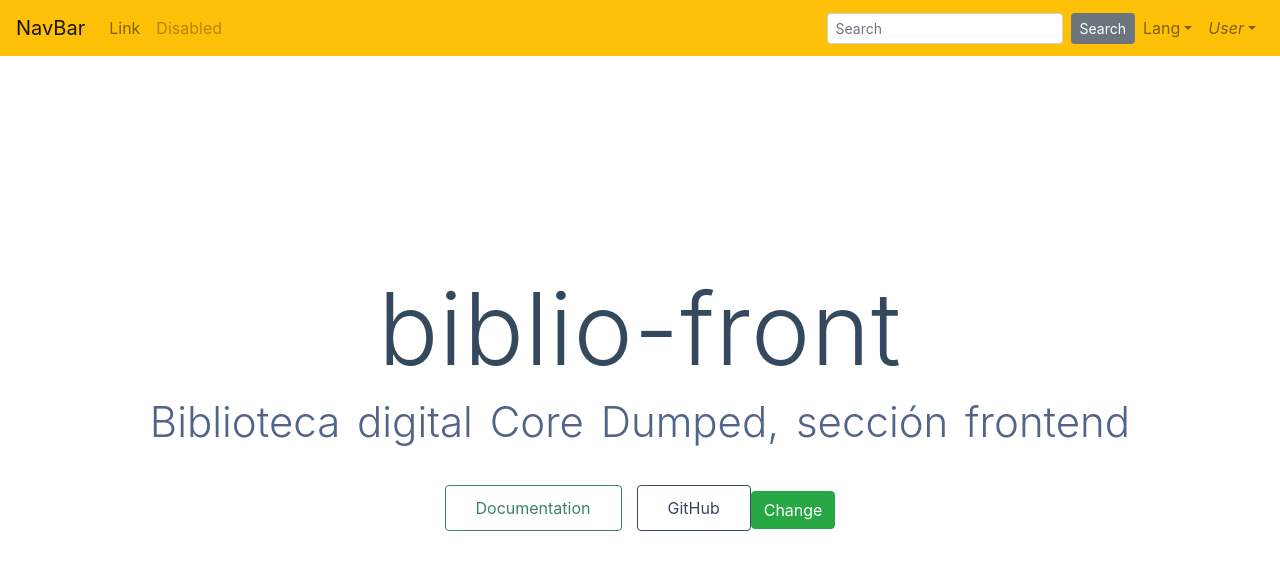
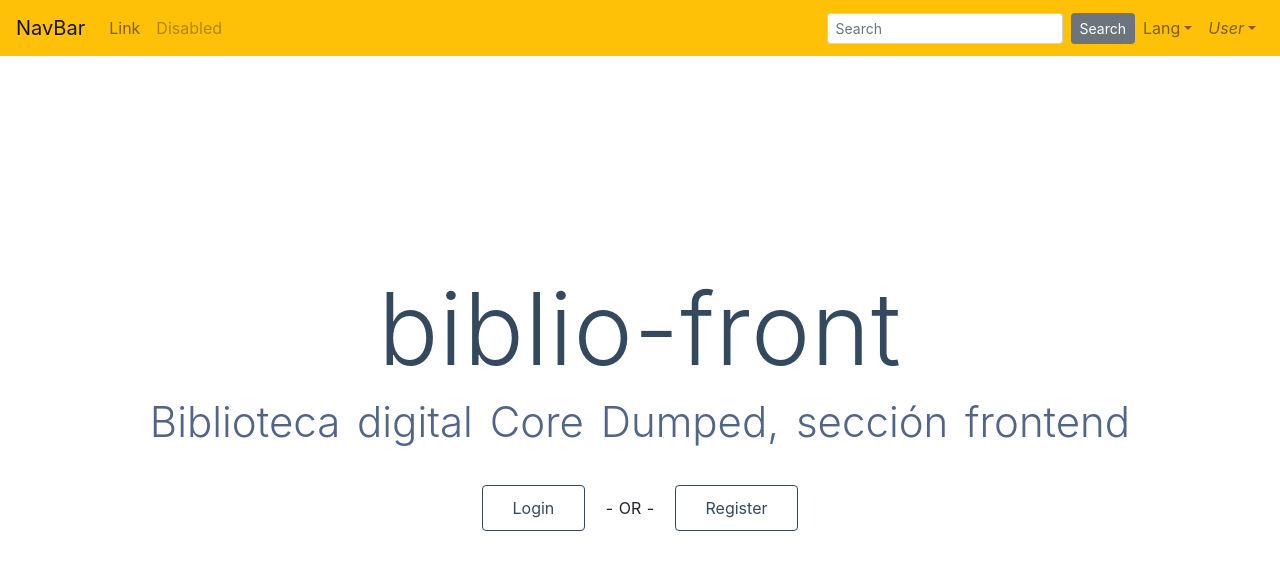
Before and after one commit to CoreDumped-ETSISI/mamuthack-1-front, a Nuxt app: page / in a window 1280 px wide. Shown: the top 570 px of the page. Built offline with nearby package versions, Linux system fonts and the light colour scheme.

Commit message:
Login and register buttons

```diff
--- a/pages/index.vue
+++ b/pages/index.vue
@@ -9,16 +9,16 @@
       </h2>
       <div class="links">
         <a
-          href="https://nuxtjs.org/"
-          target="_blank"
-          class="button--green"
-        >Documentation</a>
-        <a
-          href="https://github.com/nuxt/nuxt.js"
+          href="/login"
           target="_blank"
           class="button--grey"
-        >GitHub</a>
-        <b-button variant="success" v-on:click="changePage()">Change</b-button>
+        >Login</a>
+        - OR -
+        <a
+          href="/register"
+          target="_blank"
+          class="button--grey"
+        >Register</a>
 
       </div>
     </div>
@@ -76,4 +76,8 @@ export default {
 .links {
   padding-top: 15px;
 }
+
+.links a {
+  margin: 0 15px;
+}
 </style>
```
